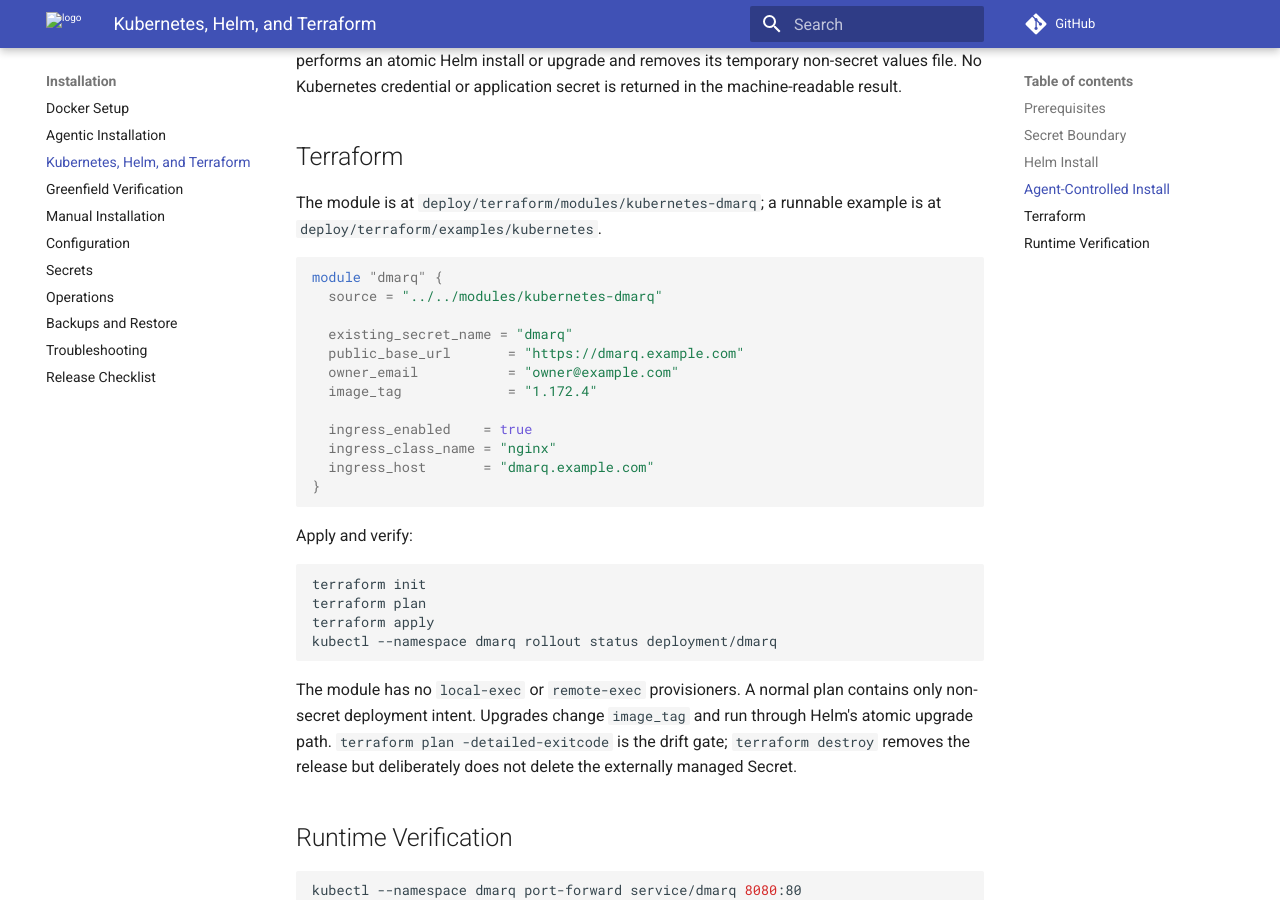
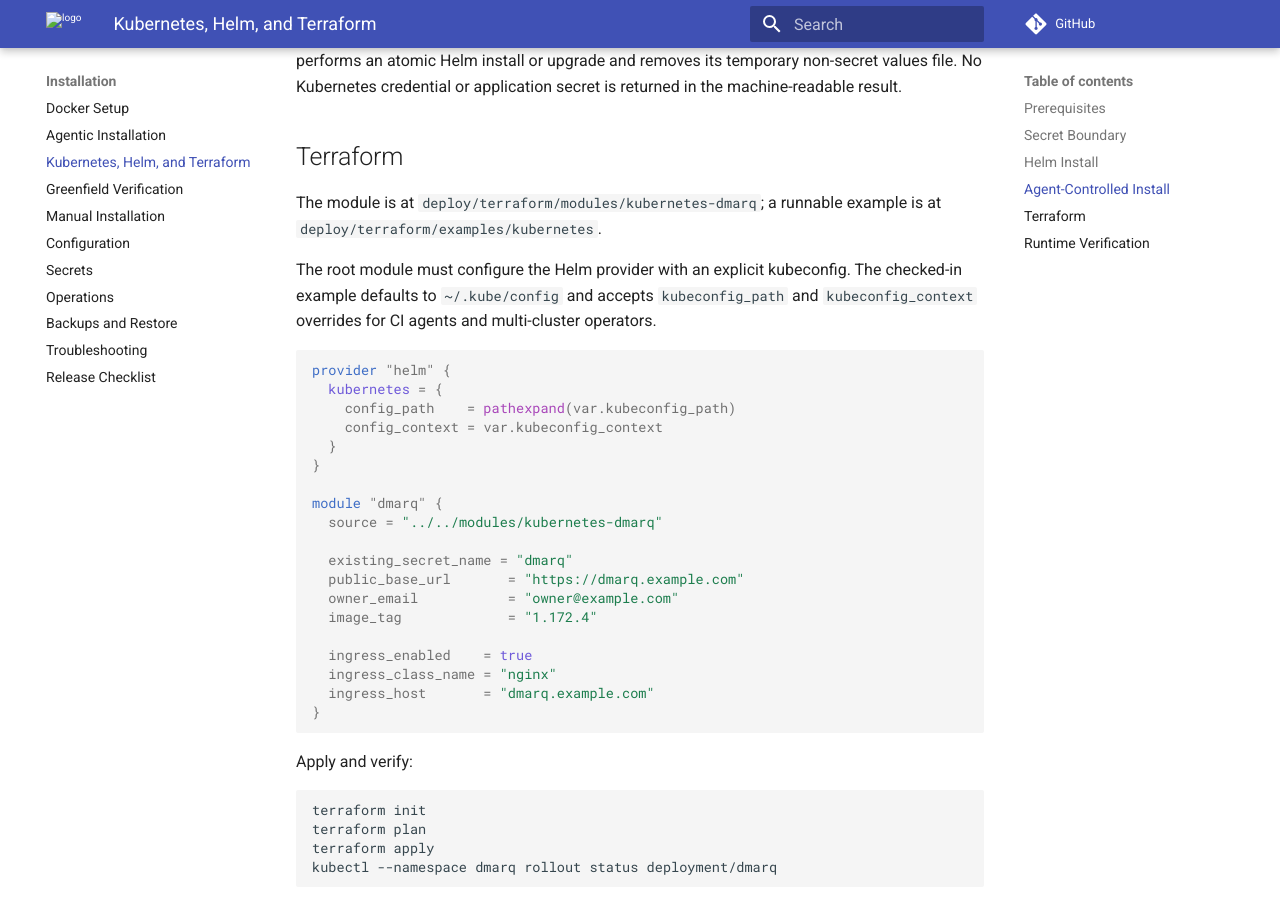
Before and after one commit to christianlouis/dmarq, an MkDocs documentation site: the page built from docs/deployment/kubernetes-terraform.md, in a window 1280 px wide and 900 px high, scrolled down 2005 px. Built offline with MkDocs 1.6.1 and Material for MkDocs 9.7.7, drawn with Linux system fonts in a browser that asks for light colours; comment, search, counter and statistics services are not loaded.

Commit message:
fix: configure Terraform Helm provider explicitly

````diff
--- a/docs/deployment/kubernetes-terraform.md
+++ b/docs/deployment/kubernetes-terraform.md
@@ -89,7 +89,19 @@
 The module is at `deploy/terraform/modules/kubernetes-dmarq`; a runnable example
 is at `deploy/terraform/examples/kubernetes`.
 
+The root module must configure the Helm provider with an explicit kubeconfig.
+The checked-in example defaults to `~/.kube/config` and accepts
+`kubeconfig_path` and `kubeconfig_context` overrides for CI agents and
+multi-cluster operators.
+
 ```hcl
+provider "helm" {
+  kubernetes = {
+    config_path    = pathexpand(var.kubeconfig_path)
+    config_context = var.kubeconfig_context
+  }
+}
+
 module "dmarq" {
   source = "../../modules/kubernetes-dmarq"
 
````
Also changed, not shown: deploy/terraform/modules/kubernetes-dmarq/README.md (+4 -0 lines), 5 other files.
